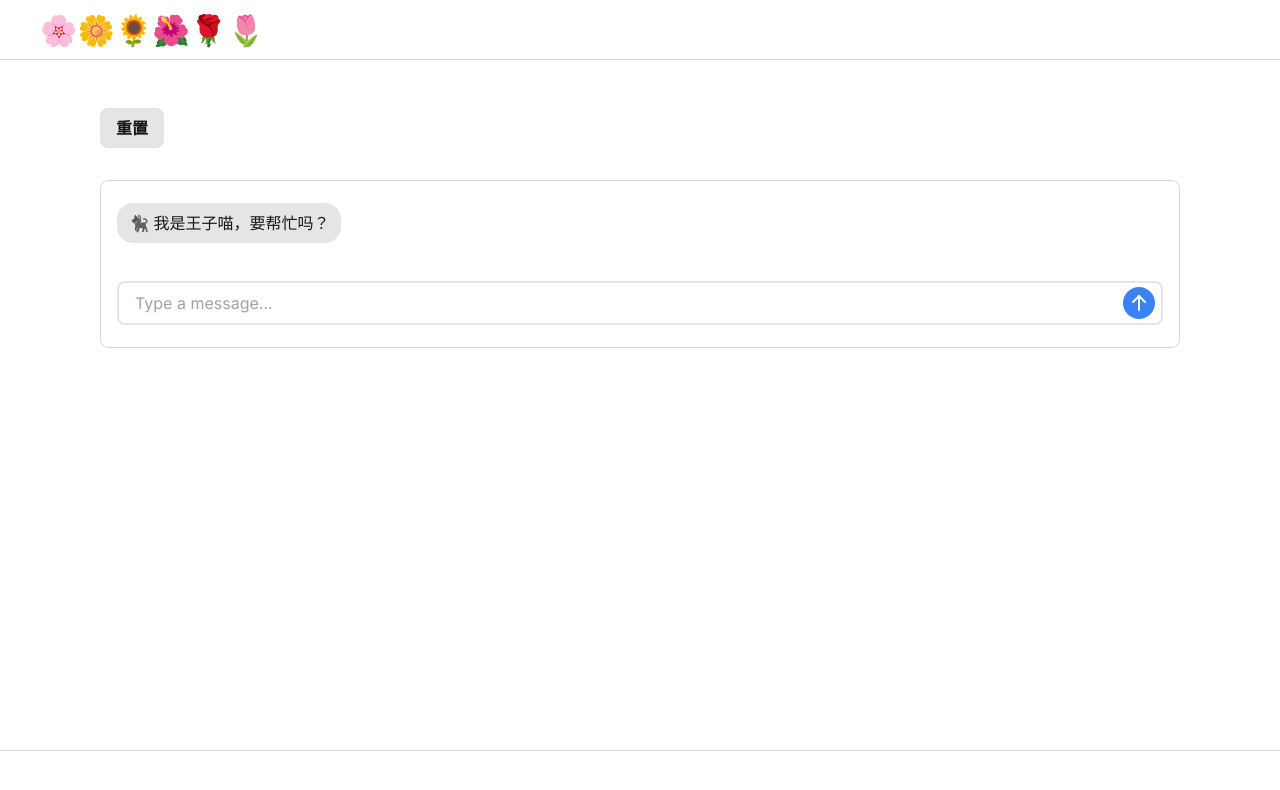
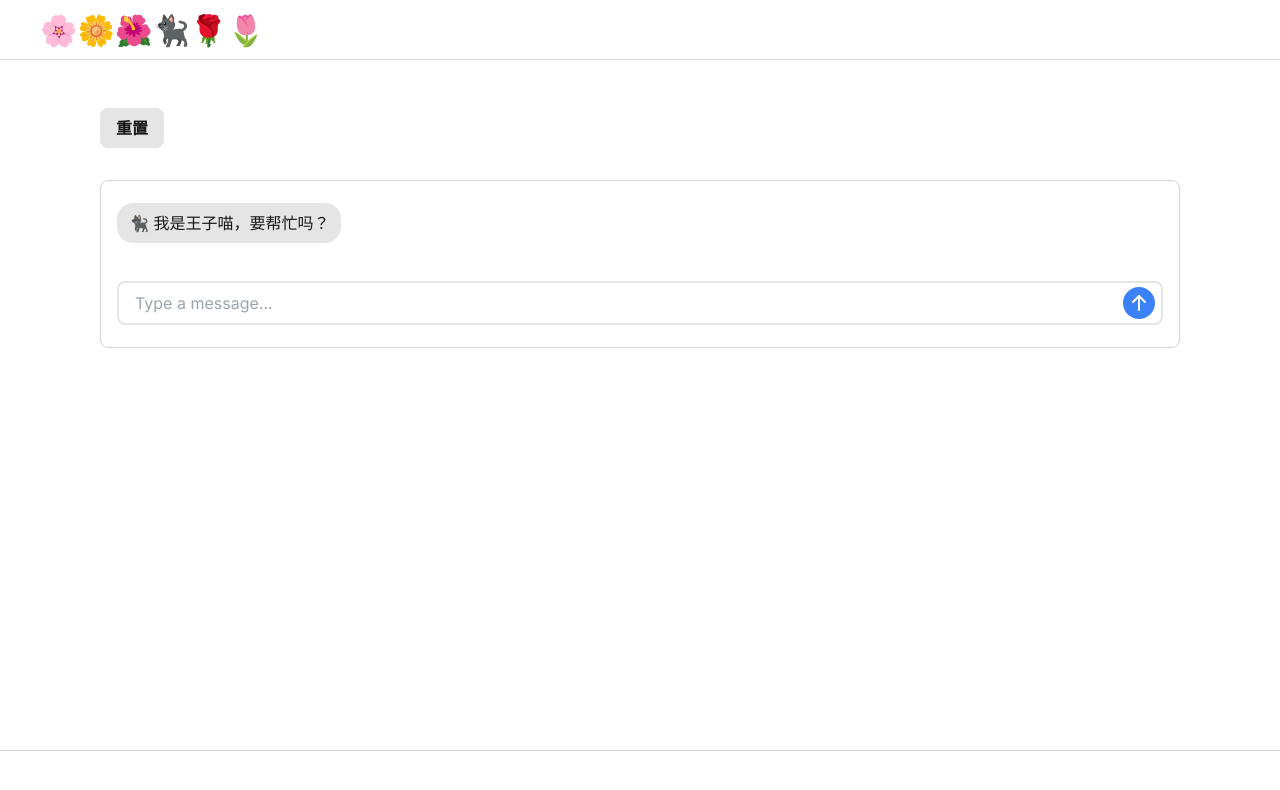
Before and after one commit to aldohemsn/chatbot-ui-lite, a Next.js app: page / in a window 1280 px wide. Shown: the top 790 px of the page. Built offline with nearby package versions, Linux system fonts and the light colour scheme.

Commit message:
Update Navbar.tsx加入喵喵

```diff
--- a/components/Layout/Navbar.tsx
+++ b/components/Layout/Navbar.tsx
@@ -8,7 +8,7 @@ export const Navbar: FC = () => {
           className="ml-2 hover:opacity-50"
           title=""
         >
-          🌸🌼🌻🌺🌹🌷
+          🌸🌼🌺&#x1F408;&#x200D;&#x2B1B;🌹🌷
         </a>
       </div>
     </div>
```
